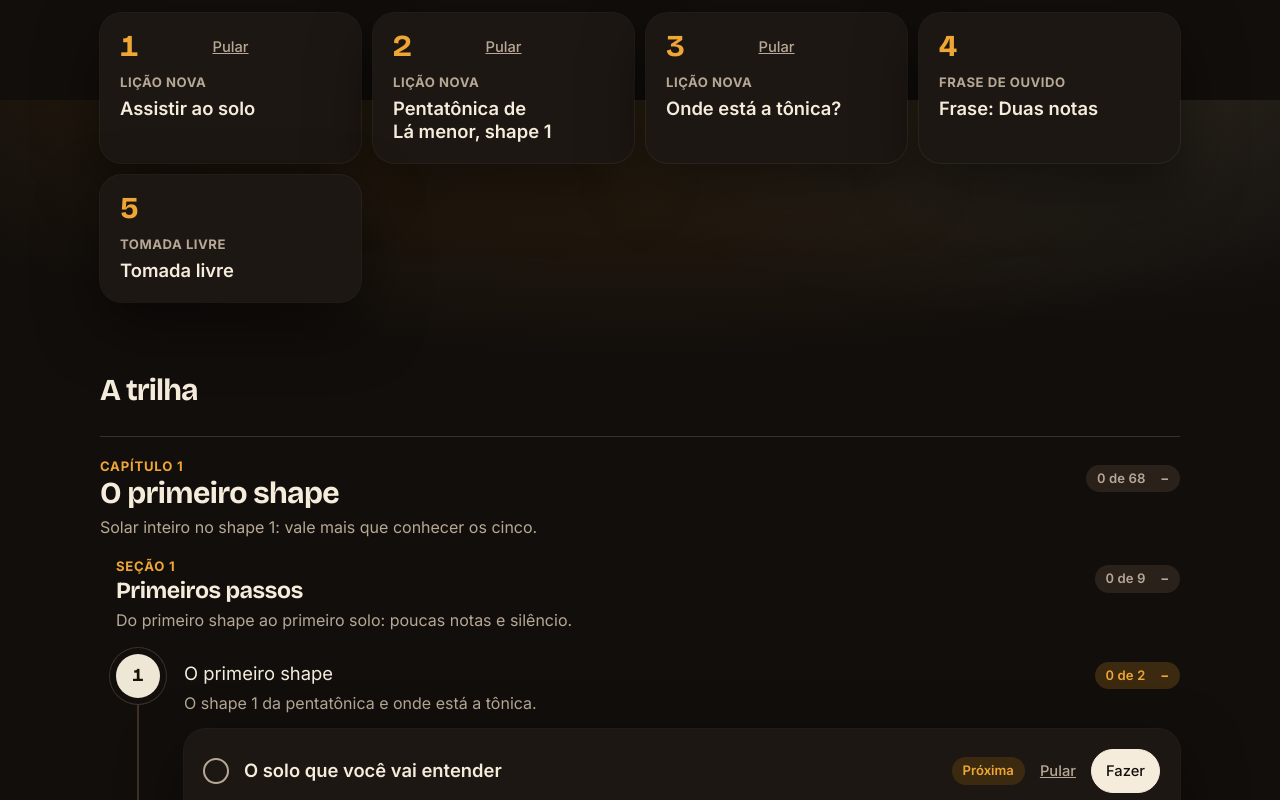
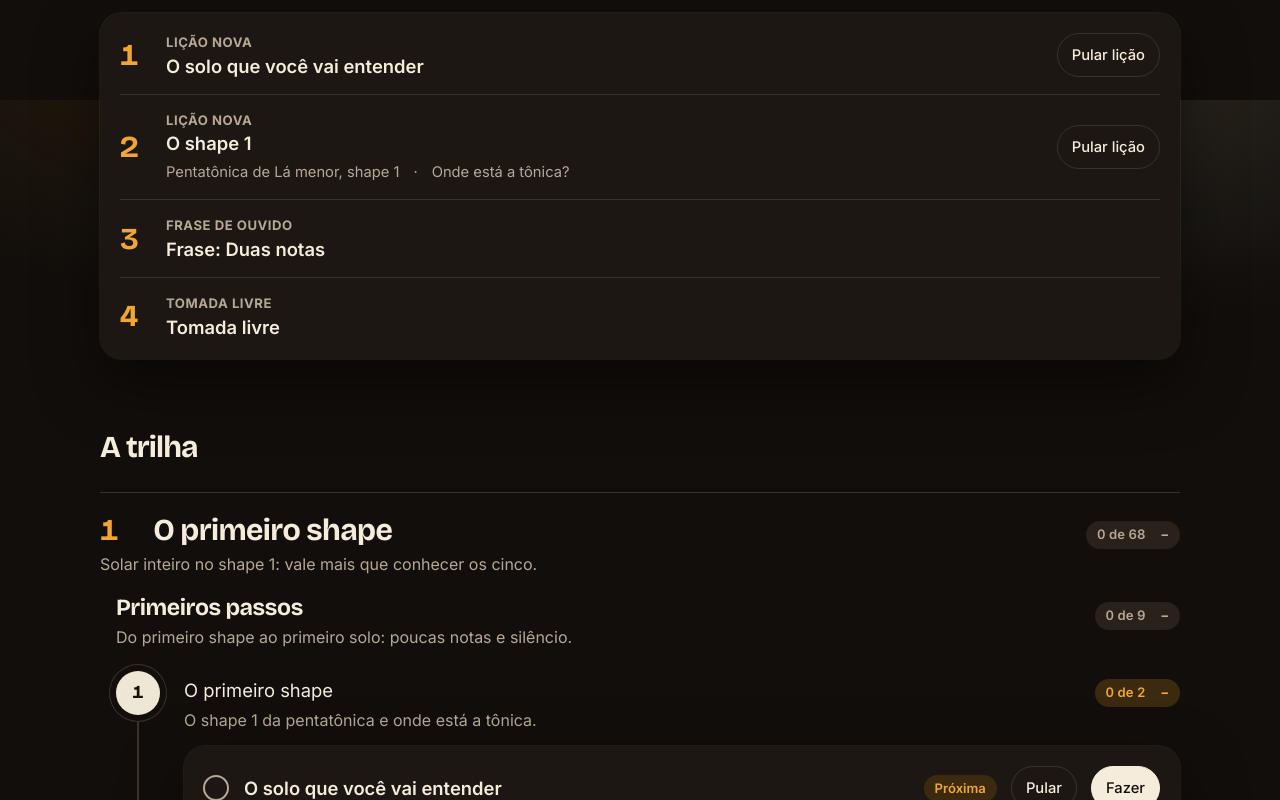
Before and after one commit to MatheusFinatto/music, a Next.js app: page /pt-BR/solos in a window 1280 px wide. Shown: the part 700-1500 px from the top of the page. Built offline with nearby package versions, Linux system fonts and the light colour scheme.

Commit message:
polish: sessão sugerida em lista com um Pular por lição, trilha sem rótulos acima dos títulos, calendário, afinador e metrônomo mais limpos

```diff
--- a/messages/pt-BR.json
+++ b/messages/pt-BR.json
@@ -150,6 +150,9 @@
       "continue": "Continuar",
       "optional": "Opcional",
       "skip": "Pular",
+      "skipPlan": "Pular lição",
+      "arcShort": "Arco",
+      "parts": "Exercícios desta lição",
       "skipped": "Pulada",
       "skipLesson": "Pular \"{lesson}\" e contar como feita",
       "calendar": "Calendário",
@@ -276,6 +279,7 @@
     },
     "echo": {
       "which": "Qual frase",
+      "phraseN": "Frase {n}",
       "listen": "Ouça",
       "yourTurn": "Sua vez",
       "idle": {
--- a/src/tools/metronomo/MetronomoPage.tsx
+++ b/src/tools/metronomo/MetronomoPage.tsx
@@ -10,7 +10,7 @@ export async function MetronomoPage() {
         <h1 className="mb-6 text-[clamp(1.45rem,2.6vw,1.9rem)] font-[650] leading-[1.15] tracking-[-0.025em]">{t("title")}</h1>
         <Metronomo />
         {/* O app é o do afinador: um app só, com afinador e metrônomo. O download e a instalação ficam lá. */}
-        <div className="card mt-12">
+        <div className="card mt-12 [&_p]:max-w-[62ch]">
           <h2 className="text-[1.2rem] font-[650] tracking-[-0.02em]">{t("appTitle")}</h2>
           <p>{t("appLead")}</p>
           <div className="foot">
--- a/src/tools/solos/Solos.tsx
+++ b/src/tools/solos/Solos.tsx
@@ -8,7 +8,7 @@ import { NeckHero } from "./components/NeckHero";
 import { ExerciseFrame } from "./ExerciseFrame";
 import { navigate, useView } from "./nav";
 import { progressStore, useProgress, useToday } from "./progress";
-import { hrefOf, isAgain, lessonSteps, sessionSteps, type Outcome } from "./session/route";
+import { hrefOf, isAgain, lessonSteps, sessionSteps, type Outcome, type Step } from "./session/route";
 import { EMPTY, addDays, buildSession, daysThisWeek, learnLesson, rate, rateCold, skipLesson, toggleLesson, unitStatuses, type Rating } from "./session/schedule";
 import "./solos.css";
 
@@ -18,6 +18,18 @@ const follow = (go: () => void) => (e: MouseEvent<HTMLAnchorElement>) => {
   e.preventDefault();
   go();
 };
+
+/** Os passos da sessão agrupados: os exercícios de uma mesma lição viram uma linha só, com um "Pular" só. */
+type Group = { part: Step["part"]; lesson?: Step["lesson"]; steps: Step[] };
+function planGroups(steps: Step[]): Group[] {
+  const out: Group[] = [];
+  for (const s of steps) {
+    const last = out.at(-1);
+    if (last && s.lesson && (s.part === "new" || s.part === "again") && last.part === s.part && last.lesson?.id === s.lesson.id) last.steps.push(s);
+    else out.push({ part: s.part, lesson: s.lesson, steps: [s] });
+  }
+  return out;
+}
 
 export function Solos() {
   const t = useTranslations("solos");
@@ -159,16 +171,26 @@ export function Solos() {
         {practicedToday && <p className="note">{t("home.doneToday")}</p>}
         {steps.length > 0 ? (
           <ol className="plan">
-            {steps.map((s, i) => (
-              <li key={i}>
-                <span className="n" aria-hidden="true">{i + 1}</span>
-                <span className="kind">{t(`part.${s.part}`)}</span>
-                <strong>{s.ex.title}</strong>
-                {(s.part === "new" || s.part === "again") && s.lesson && (
-                  <button type="button" className="btn small quiet skip" aria-label={t("home.skipLesson", { lesson: s.lesson.title })} onClick={() => progressStore.set((p) => skipLesson(p, s.lesson!.id, today))} disabled={!today}>{t("home.skip")}</button>
-                )}
-              </li>
-            ))}
+            {planGroups(steps).map((g, i) => {
+              const lesson = g.lesson && (g.part === "new" || g.part === "again") ? g.lesson : null;
+              return (
+                <li key={i}>
+                  <span className="n" aria-hidden="true">{i + 1}</span>
+                  <div className="what">
+                    <span className="kind">{t(`part.${g.part}`)}</span>
+                    <strong>{lesson ? lesson.title : g.steps[0]!.ex.title}</strong>
+                    {lesson && g.steps.length > 1 && (
+                      <ul className="parts" aria-label={t("home.parts")}>
+                        {g.steps.map((x) => <li key={x.ex.id}>{x.ex.title}</li>)}
+                      </ul>
+                    )}
+                  </div>
+                  {lesson && (
+                    <button type="button" className="btn small plan-skip" aria-label={t("home.skipLesson", { lesson: lesson.title })} onClick={() => progressStore.set((p) => skipLesson(p, lesson.id, today))} disabled={!today}>{t("home.skipPlan")}</button>
+                  )}
+                </li>
+              );
+            })}
           </ol>
         ) : (
           <p className="note">{t("home.nothing")}</p>
@@ -185,8 +207,7 @@ export function Solos() {
             <details key={ch.id} className="chapter" open={secs.some((x) => x.units.includes(current ?? ""))}>
               <summary className="chapter-head">
                 <div>
-                  <span className="kicker">{t("home.chapter", { n: ci + 1 })}</span>
-                  <h3>{ch.title}</h3>
+                  <h3><span className="ord" role="img" aria-label={t("home.chapter", { n: ci + 1 })}>{ci + 1}</span>{ch.title}</h3>
                   <p>{ch.goal}</p>
                 </div>
                 <span className={`badge${chCount.done === chCount.total ? " feita" : ""}`}>{t("home.count", chCount)}</span>
@@ -197,7 +218,6 @@ export function Solos() {
                   <details key={sec.id} className="trail-section" open={sec.units.includes(current ?? "")}>
                     <summary className="section-head">
                       <div>
-                        <span className="kicker">{t("home.section", { n: curriculum.sections.indexOf(sec) + 1 })}</span>
                         <h4>{sec.title}</h4>
                         <p>{sec.goal}</p>
                       </div>
@@ -217,8 +237,7 @@ export function Solos() {
                               <summary className="unit-head">
                                 <span className="n" aria-hidden="true">{sec.units.indexOf(id) + 1}</span>
                                 <div>
-                                  {u.arc && <span className="kicker">{t("home.arc")}</span>}
-                                  <h5>{u.title}{u.optional && <span className="badge optional">{t("home.optional")}</span>}</h5>
+                                  <h5>{u.title}{u.arc && <span className="badge arc">{t("home.arcShort")}</span>}{u.optional && <span className="badge optional">{t("home.optional")}</span>}</h5>
                                   <p>{u.skill}</p>
                                 </div>
                                 <span className={`badge ${st}`}>{t("home.count", { done, total: u.lessons.length })}</span>
@@ -238,7 +257,7 @@ export function Solos() {
                                         {recommended && <span className="badge atual">{t("home.recommended")}</span>}
                                         {e?.cold && <span className="state lessonCold">{t("home.lessonCold")}</span>}
                                         {e?.skipped && <span className="state">{t("home.skipped")}</span>}
-                                        {recommended && <button type="button" className="btn small quiet" onClick={() => progressStore.set((p) => skipLesson(p, l.id, today))} disabled={!today}>{t("home.skip")}</button>}
+                                        {recommended && <button type="button" className="btn small" onClick={() => progressStore.set((p) => skipLesson(p, l.id, today))} disabled={!today}>{t("home.skip")}</button>}
                                         <a className={recommended ? "btn small primary" : "btn small"} href={hrefOf({ kind: "lesson", id: l.id })} onClick={follow(() => startLesson(l))}>
                                           {e ? t("home.redo") : t("home.do")}
                                         </a>
--- a/src/tools/solos/engines/EchoEngine.tsx
+++ b/src/tools/solos/engines/EchoEngine.tsx
@@ -76,7 +76,7 @@ export function EchoEngine({ ex }: { ex: EchoExercise }) {
             (e.currentTarget.children[to] as HTMLElement | undefined)?.focus();
           }}>
           {ex.phrases.map((p, i) => (
-            <button key={p.id} type="button" role="tab" aria-selected={i === index} tabIndex={i === index ? 0 : -1} onClick={() => go(i)}>{p.label ?? i + 1}</button>
+            <button key={p.id} type="button" role="tab" aria-selected={i === index} tabIndex={i === index ? 0 : -1} onClick={() => go(i)}>{p.label ?? t("phraseN", { n: i + 1 })}</button>
           ))}
         </div>
       )}
--- a/src/tools/solos/solos.css
+++ b/src/tools/solos/solos.css
@@ -86,9 +86,15 @@ body:has(.solos) .site-header { background: color-mix(in srgb, var(--bg) 70%, tr
 
 /* hoje: a sessão como uma sequência numerada */
 .solos .today { display: flex; flex-direction: column; gap: 18px; }
-.solos .plan { display: grid; grid-template-columns: repeat(auto-fit, minmax(min(100%, 210px), 1fr)); gap: 12px; counter-reset: none; }
-.solos .plan li { position: relative; display: flex; flex-direction: column; gap: 4px; padding: 18px 20px 20px; border-radius: var(--radius); background: var(--surface); box-shadow: var(--shadow); }
-.solos .plan .n { font-family: var(--font-display), var(--font-sans); font-size: var(--text-2xl); font-weight: 700; line-height: 1; color: var(--target); font-variant-numeric: tabular-nums; margin-bottom: 8px; }
+.solos .plan { display: flex; flex-direction: column; background: var(--surface); box-shadow: var(--shadow); border-radius: var(--radius); padding: 4px 20px; }
+.solos .plan > li { display: grid; grid-template-columns: 2rem minmax(0, 1fr) auto; align-items: center; gap: 4px 14px; padding: 16px 0; border-bottom: 1px solid var(--line); }
+.solos .plan > li:last-child { border-bottom: 0; }
+.solos .plan .what { display: flex; flex-direction: column; gap: 2px; min-width: 0; }
+.solos .plan .parts { display: flex; flex-wrap: wrap; gap: 2px 14px; margin-top: 4px; color: var(--muted); font-size: var(--text-sm); }
+.solos .plan .parts li { display: inline; }
+.solos .plan .parts li + li::before { content: "·"; margin-right: 14px; }
+@media (max-width: 680px) { .solos .plan .parts { flex-direction: column; } .solos .plan .parts li + li::before { content: none; } }
+.solos .plan .n { font-family: var(--font-display), var(--font-sans); font-size: var(--text-2xl); font-weight: 700; line-height: 1; color: var(--target); font-variant-numeric: tabular-nums; }
 .solos .plan .kind { font-size: var(--text-xs); font-weight: 650; letter-spacing: 0.04em; text-transform: uppercase; color: var(--muted); }
 .solos .plan strong { font-size: var(--text-lg); font-weight: 600; line-height: 1.25; text-wrap: balance; }
 .solos .recap { display: flex; flex-direction: column; gap: 9px; }
@@ -113,7 +119,8 @@ body:has(.solos) .site-header { background: color-mix(in srgb, var(--bg) 70%, tr
 .solos .trail-section { margin: 18px 0 0 16px; }
 .solos .trail-section .soon { color: var(--muted); font-size: var(--text-md); text-wrap: pretty; max-width: 56ch; margin: 12px 0 0; }
 .solos .chapter[open] > .trail-section:last-child { margin-bottom: 8px; }
-.solos .kicker { display: block; font-size: var(--text-xs); font-weight: 700; letter-spacing: 0.06em; text-transform: uppercase; color: var(--target); }
+.solos .ord { display: inline-block; min-width: 1.4em; margin-right: 0.35em; color: var(--target); font-variant-numeric: tabular-nums; }
+.solos .badge.arc { background: color-mix(in srgb, var(--target) 18%, transparent); color: var(--target); margin-left: 10px; vertical-align: 2px; }
 .solos .unit-head h5, .solos .unit-head h4 { font-size: var(--text-lg); }
 .solos .unit.arc .n { background: var(--target-soft); color: var(--target-ink); box-shadow: 0 0 0 6px var(--bg), 0 0 0 7px var(--target); }
 .solos .unit.arc.feita .n { background: var(--target); color: var(--on-target); }
@@ -424,11 +431,16 @@ body:has(.solos) .site-header { background: color-mix(in srgb, var(--bg) 70%, tr
 .swatch.plan { border-style: dashed; }
 .day-detail { margin-top: 20px; }
 .day-detail h2 { margin: 0 0 8px; }
-.day-detail ul { padding-left: 18px; }
+.day-detail h3 { font-size: var(--text-lg); margin: 18px 0 6px; color: var(--muted); font-weight: 650; }
+.day-detail ul { list-style: none; padding: 0; display: flex; flex-direction: column; }
+.day-detail li { display: grid; grid-template-columns: 6rem minmax(0, 1fr); align-items: center; gap: 12px; padding: 8px 0; border-bottom: 1px solid var(--line); }
+.day-detail li:last-child { border-bottom: 0; }
+.day-detail li .tag { justify-self: start; }
+.day-detail li > strong { grid-column: 1 / -1; }
 
 .solos .badge.optional { margin-left: 8px; vertical-align: middle; }
 
-.solos .plan .skip { position: absolute; top: 12px; right: 12px; }
+.solos .plan .plan-skip { white-space: nowrap; }
 
 /* Clicar no nome ou no quadro da lição entra nela */
 .solos .lesson-head { cursor: pointer; }
@@ -440,7 +452,7 @@ body:has(.solos) .site-header { background: color-mix(in srgb, var(--bg) 70%, tr
 
 /* alvos de toque no celular */
 @media (max-width: 680px) {
-  .solos .plan .skip, .solos .lessons .btn.small.quiet { min-width: 44px; }
+  .solos .plan .plan-skip, .solos .lessons .btn.small.quiet { min-width: 44px; }
   .solos .lesson-link { display: inline-block; padding-block: 11px; }
 }
 .solos .text-tab pre:focus-visible { outline: 3px solid var(--accent); outline-offset: 2px; }
```
Also changed, not shown: src/tools/afinador/Afinador.tsx (+4 -4 lines).
